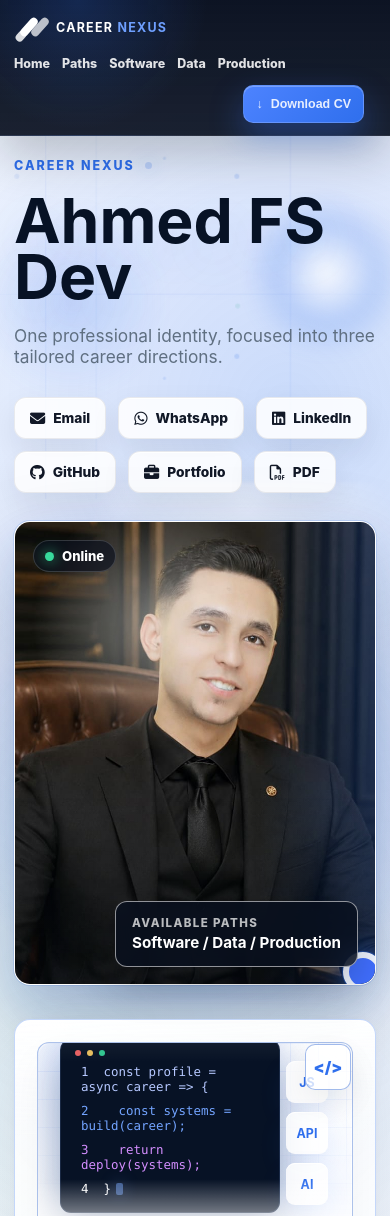
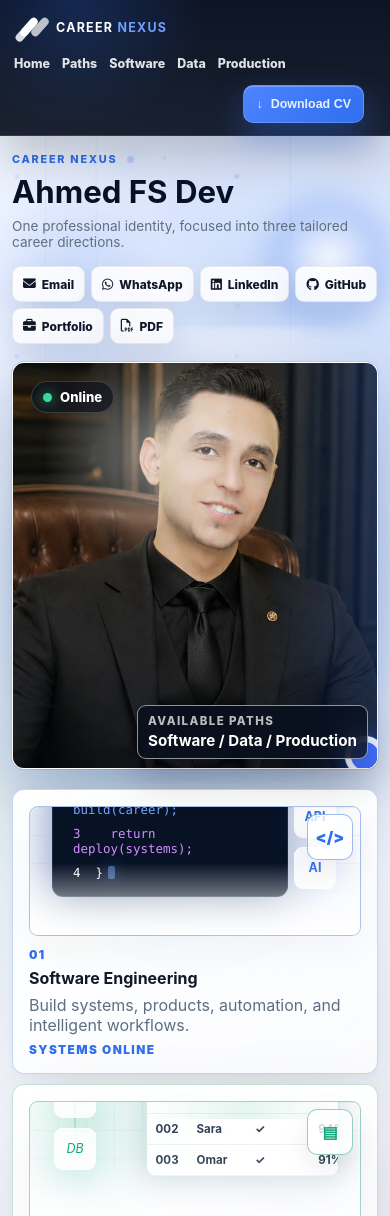
Before and after one commit to ahmedalapiad2-bot/ahmed-resume, a website: page site/index.html in a window 390 px wide. Shown: the top 1216 px of the page. Drawn offline with Linux system fonts and the light colour scheme.

Commit message:
Improve mobile responsive layout

```diff
--- a/site/static/nexus.css
+++ b/site/static/nexus.css
@@ -202,6 +202,20 @@ a {
   padding: clamp(42px, 6vw, 92px) 0 72px;
 }
 
+@media (max-width: 768px) {
+  .nexus-shell {
+    width: min(100% - 28px, 1240px);
+    padding: clamp(20px, 4vw, 40px) 0 40px;
+  }
+}
+
+@media (max-width: 480px) {
+  .nexus-shell {
+    width: min(100% - 24px, 1240px);
+    padding: clamp(16px, 3vw, 28px) 0 32px;
+  }
+}
+
 .ambient-field {
   position: fixed;
   inset: 0;
@@ -257,6 +271,14 @@ a {
   padding: 0 0 clamp(34px, 5vw, 70px);
 }
 
+@media (max-width: 768px) {
+  .gateway-hero {
+    min-height: auto;
+    gap: clamp(18px, 4vw, 28px);
+    padding: 0 0 clamp(20px, 3vw, 40px);
+  }
+}
+
 .gateway-hero::before,
 .gateway-hero::after {
   content: "";
@@ -287,7 +309,13 @@ a {
 
 .hero-copy {
   display: grid;
-  gap: 20px;
+  gap: clamp(14px, 2.5vw, 20px);
+}
+
+@media (max-width: 768px) {
+  .hero-copy {
+    gap: clamp(12px, 2vw, 16px);
+  }
 }
 
 .eyebrow {
@@ -303,6 +331,12 @@ a {
   text-transform: uppercase;
 }
 
+@media (max-width: 768px) {
+  .eyebrow {
+    font-size: clamp(0.68rem, 2vw, 0.78rem);
+  }
+}
+
 .eyebrow::after {
   content: "";
   width: 7px;
@@ -322,6 +356,18 @@ a {
   text-shadow: 0 18px 60px rgba(47, 111, 237, 0.14);
 }
 
+@media (max-width: 768px) {
+  .hero-copy h1 {
+    font-size: clamp(2rem, 9vw, 3.2rem);
+  }
+}
+
+@media (max-width: 480px) {
+  .hero-copy h1 {
+    font-size: clamp(1.75rem, 8vw, 2.6rem);
+  }
+}
+
 .hero-lede {
   max-width: 560px;
   margin: 0;
@@ -329,11 +375,37 @@ a {
   font-size: clamp(1.08rem, 1.7vw, 1.35rem);
 }
 
+@media (max-width: 768px) {
+  .hero-lede {
+    font-size: clamp(0.9rem, 2.2vw, 1.1rem);
+  }
+}
+
+@media (max-width: 480px) {
+  .hero-lede {
+    font-size: clamp(0.85rem, 2vw, 1rem);
+  }
+}
+
 .hero-actions {
   display: flex;
   flex-wrap: wrap;
-  gap: 12px;
-  padding-top: 10px;
+  gap: clamp(10px, 2vw, 12px);
+  padding-top: clamp(8px, 1.5vw, 10px);
+}
+
+@media (max-width: 768px) {
+  .hero-actions {
+    gap: 8px;
+    padding-top: 6px;
+  }
+}
+
+@media (max-width: 480px) {
+  .hero-actions {
+    gap: 6px;
+    padding-top: 4px;
+  }
 }
 
 .hero-actions a {
@@ -353,6 +425,25 @@ a {
   transition: transform 180ms ease, border-color 180ms ease, background 180ms ease, box-shadow 180ms ease;
 }
 
+@media (max-width: 768px) {
+  .hero-actions a {
+    min-height: 38px;
+    padding: 0 12px;
+    font-size: clamp(0.75rem, 1.8vw, 0.86rem);
+    border-radius: 10px;
+  }
+}
+
+@media (max-width: 480px) {
+  .hero-actions a {
+    min-height: 36px;
+    padding: 0 10px;
+    font-size: 0.75rem;
+    border-radius: 9px;
+    gap: 6px;
+  }
+}
+
 .hero-actions a:hover,
 .hero-actions a:focus-visible {
   border-color: color-mix(in srgb, var(--active) 48%, var(--border));
@@ -369,8 +460,33 @@ a {
   line-height: 1;
 }
 
+@media (max-width: 768px) {
+  .hero-actions .action-icon {
+    font-size: clamp(0.8rem, 2vw, 0.95rem);
+  }
+}
+
+@media (max-width: 480px) {
+  .hero-actions .action-icon {
+    font-size: 0.8rem;
+  }
+}
+
 .hero-portrait {
   position: relative;
+}
+
+@media (max-width: 768px) {
+  .hero-portrait {
+    max-width: 300px;
+    justify-self: center;
+  }
+}
+
+@media (max-width: 480px) {
+  .hero-portrait {
+    max-width: 240px;
+  }
 }
 
 .hero-portrait::before {
@@ -402,6 +518,20 @@ a {
   transition: transform 260ms ease, box-shadow 260ms ease;
 }
 
+@media (max-width: 768px) {
+  .portrait-frame {
+    aspect-ratio: 0.85;
+    border-radius: 14px;
+  }
+}
+
+@media (max-width: 480px) {
+  .portrait-frame {
+    aspect-ratio: 0.9;
+    border-radius: 12px;
+  }
+}
+
 .hero-portrait:hover .portrait-frame {
   transform: translateY(-3px);
   box-shadow:
@@ -461,6 +591,24 @@ a {
   color: #ffffff;
   padding: 14px 16px;
   box-shadow: 0 18px 38px rgba(7, 12, 20, 0.24);
+}
+
+@media (max-width: 768px) {
+  .identity-card {
+    right: 12px;
+    bottom: 12px;
+    padding: 10px 12px;
+    border-radius: 10px;
+  }
+}
+
+@media (max-width: 480px) {
+  .identity-card {
+    right: 10px;
+    bottom: 10px;
+    padding: 8px 10px;
+    border-radius: 9px;
+  }
 }
 
 .identity-card span {
@@ -505,6 +653,18 @@ a {
   display: grid;
   grid-template-columns: repeat(3, minmax(0, 1fr));
   gap: clamp(18px, 2.4vw, 28px);
+}
+
+@media (max-width: 768px) {
+  .career-grid {
+    gap: clamp(14px, 2vw, 20px);
+  }
+}
+
+@media (max-width: 480px) {
+  .career-grid {
+    gap: 10px;
+  }
 }
 
 .career-card {
@@ -532,6 +692,24 @@ a {
   transition: transform 220ms ease, box-shadow 220ms ease, border-color 220ms ease, background 220ms ease;
 }
 
+@media (max-width: 768px) {
+  .career-card {
+    min-height: 300px;
+    gap: 14px;
+    padding: 18px;
+    border-radius: 14px;
+  }
+}
+
+@media (max-width: 480px) {
+  .career-card {
+    min-height: 260px;
+    gap: 12px;
+    padding: 16px;
+    border-radius: 12px;
+  }
+}
+
 .theme-software {
   --active: var(--software);
   --active-soft: rgba(47, 111, 237, 0.13);
@@ -593,6 +771,22 @@ a {
     inset 0 0 0 1px rgba(255, 255, 255, 0.76);
 }
 
+@media (max-width: 768px) {
+  .profession-preview {
+    min-height: 150px;
+    padding: 14px;
+    border-radius: 10px;
+  }
+}
+
+@media (max-width: 480px) {
+  .profession-preview {
+    min-height: 130px;
+    padding: 12px;
+    border-radius: 9px;
+  }
+}
+
 .profession-preview::before,
 .profession-preview::after {
   content: "";
@@ -896,6 +1090,18 @@ a {
   line-height: 1.05;
 }
 
+@media (max-width: 768px) {
+  .card-content strong {
+    font-size: clamp(1.1rem, 2.5vw, 1.5rem);
+  }
+}
+
+@media (max-width: 480px) {
+  .card-content strong {
+    font-size: clamp(1rem, 2.2vw, 1.3rem);
+  }
+}
+
 .card-content span:not(.card-index) {
   color: var(--muted);
 }
@@ -1144,19 +1350,6 @@ a {
     padding: 0 12px;
     border-radius: 10px;
     font-size: 0.78rem;
-  }
-
-  .nexus-shell {
-    width: min(100% - 28px, 1240px);
-    padding: 22px 0 36px;
-  }
-
-  .hero-copy h1 {
-    font-size: clamp(3.1rem, 16vw, 4.6rem);
-  }
-
-  .career-card {
-    min-height: 340px;
   }
 
   .resume-preview {
```
